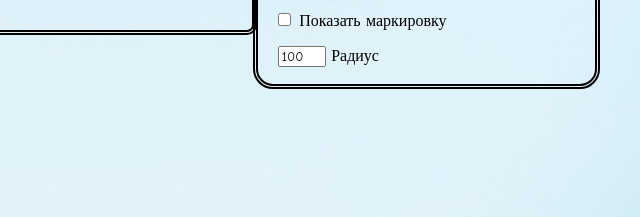
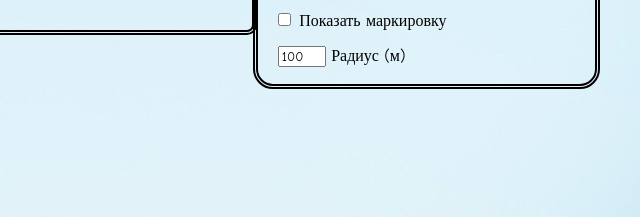
Before and after one commit to FNeiron/noise-map, a website built with Vite: page index.html in a window 1280 px wide. Shown: the part 550-767 px from the top of the page, 640-1280 px from the left. Built offline with nearby package versions, Linux system fonts and the light colour scheme.

Commit message:
Update index.html

```diff
--- a/index.html
+++ b/index.html
@@ -42,7 +42,7 @@
             <label for="mark">Показать маркировку</label>
             <br>
             <input type="number" id="radius" name="radius" step="10" min="50" max="200" value="100" placeholder="Radius">
-            <label for="mark">Радиус</label>
+            <label for="mark">Радиус (м)</label>
         </div>
     </div>
 </body>
```
